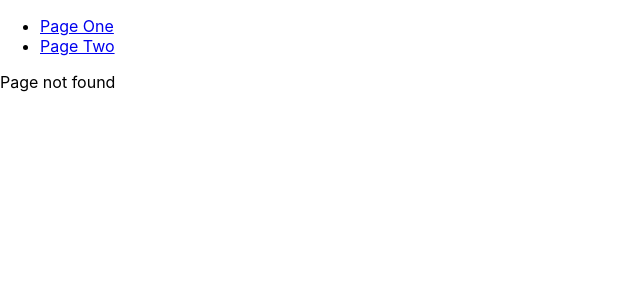
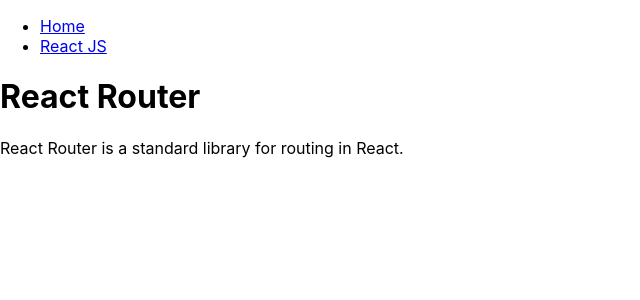
Before and after one commit to MarwanAl-Obaidi/clear-code-guide, a React (Create React App) app: page /React-JS/react-router in a window 1280 px wide. Before the commit this address had no page. Shown: the top 300 px of the page, without its empty margins (0-640 px from the left). Built offline with nearby package versions, Linux system fonts and the light colour scheme.

Commit message:
ReactJS topic added

```diff
--- a/src/App.js
+++ b/src/App.js
@@ -2,6 +2,7 @@
 import './App.css';
 import Home from './views/home/home';
 import NavBar from './components/navBar/navBar';
+import ReactJs from './views/reactJs/reactJsMain/reactJsMain';
 import ReactRouter from './views/reactJs/reactRouter/reactRouter';
 
 function App() {
@@ -11,7 +12,8 @@
       <Routes>
         <Route path="/" element={<Home />} />
         <Route path="/*" element={<p>Page not found</p>} />
-        <Route path="/react-router" element={<ReactRouter />} />
+        <Route path="/React-JS" element={<ReactJs />} />
+        <Route path="/React-JS/react-router" element={<ReactRouter />} />
       </Routes>
     </Router>
   );
--- a/src/components/navBar/navBar.js
+++ b/src/components/navBar/navBar.js
@@ -1,11 +1,12 @@
 import React from 'react';
+import { Link } from 'react-router-dom';
 
 const NavBar = () => {
     return (
         <nav>
             <ul>
-                <li><a href="#">Page One</a></li>
-                <li><a href="#">Page Two</a></li>
+                <li><Link to="/">Home</Link></li>
+                <li><Link to="/React-JS">React JS</Link></li>
             </ul>
         </nav>
     );
--- /dev/null
+++ b/src/views/reactJs/reactJsMain/reactJsMain.js
@@ -0,0 +1,14 @@
+import React from 'react';
+import { Link } from 'react-router-dom';
+
+function ReactJsMain() {
+    return (
+        <div>
+            <h1>ReactJS</h1>
+            <p>ReactJS is a JavaScript library for building user interfaces.</p>
+            <ul><li><Link to="/React-JS/react-router">React Router</Link></li></ul>
+        </div>
+    );
+}
+
+export default ReactJsMain;
--- a/src/views/reactJs/reactRouter/reactRouter.js
+++ b/src/views/reactJs/reactRouter/reactRouter.js
@@ -4,6 +4,7 @@
     return (
         <div>
             <h1>React Router</h1>
+            <p>React Router is a standard library for routing in React.</p>
         </div>
     );
 }
```
